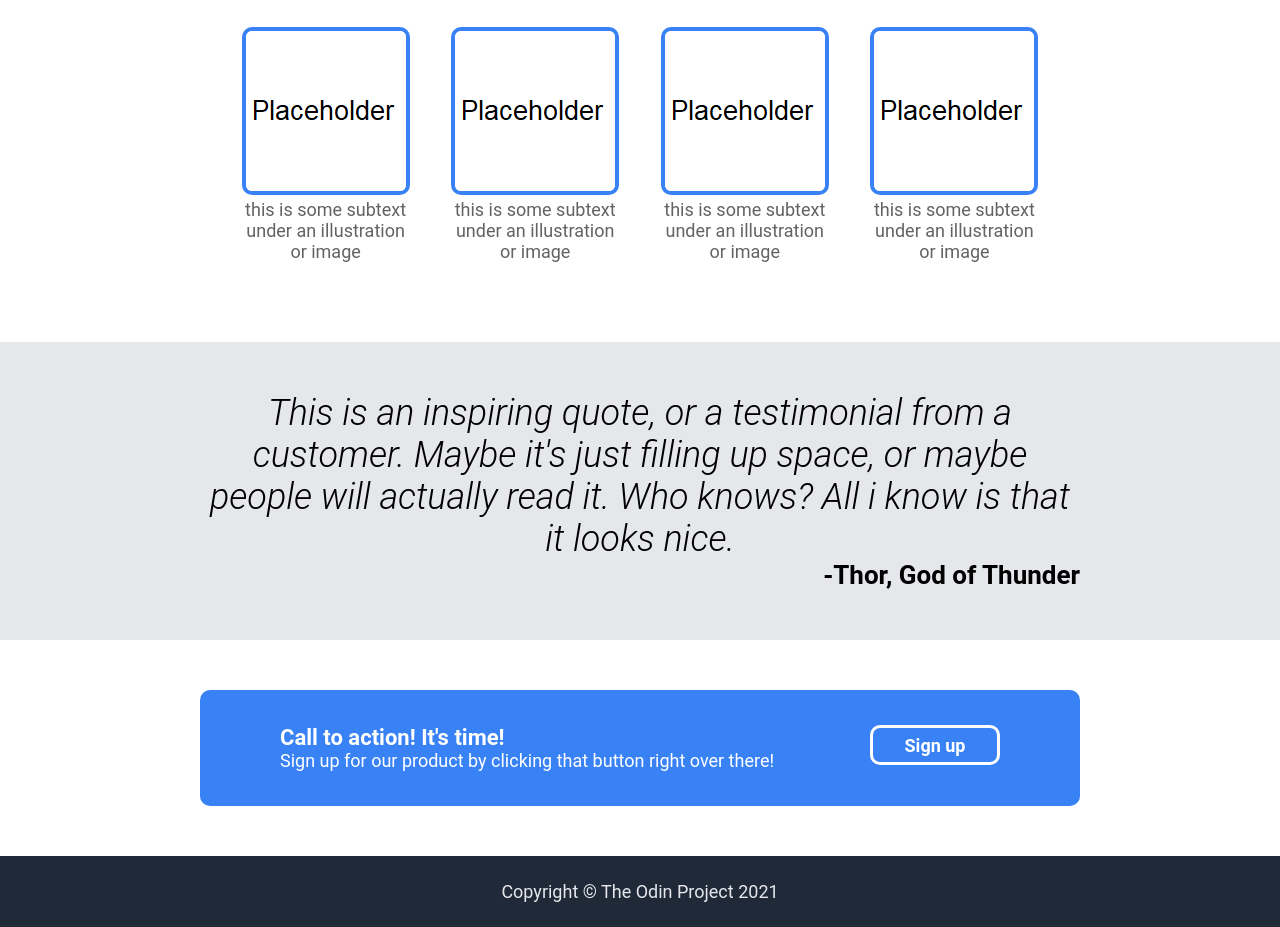
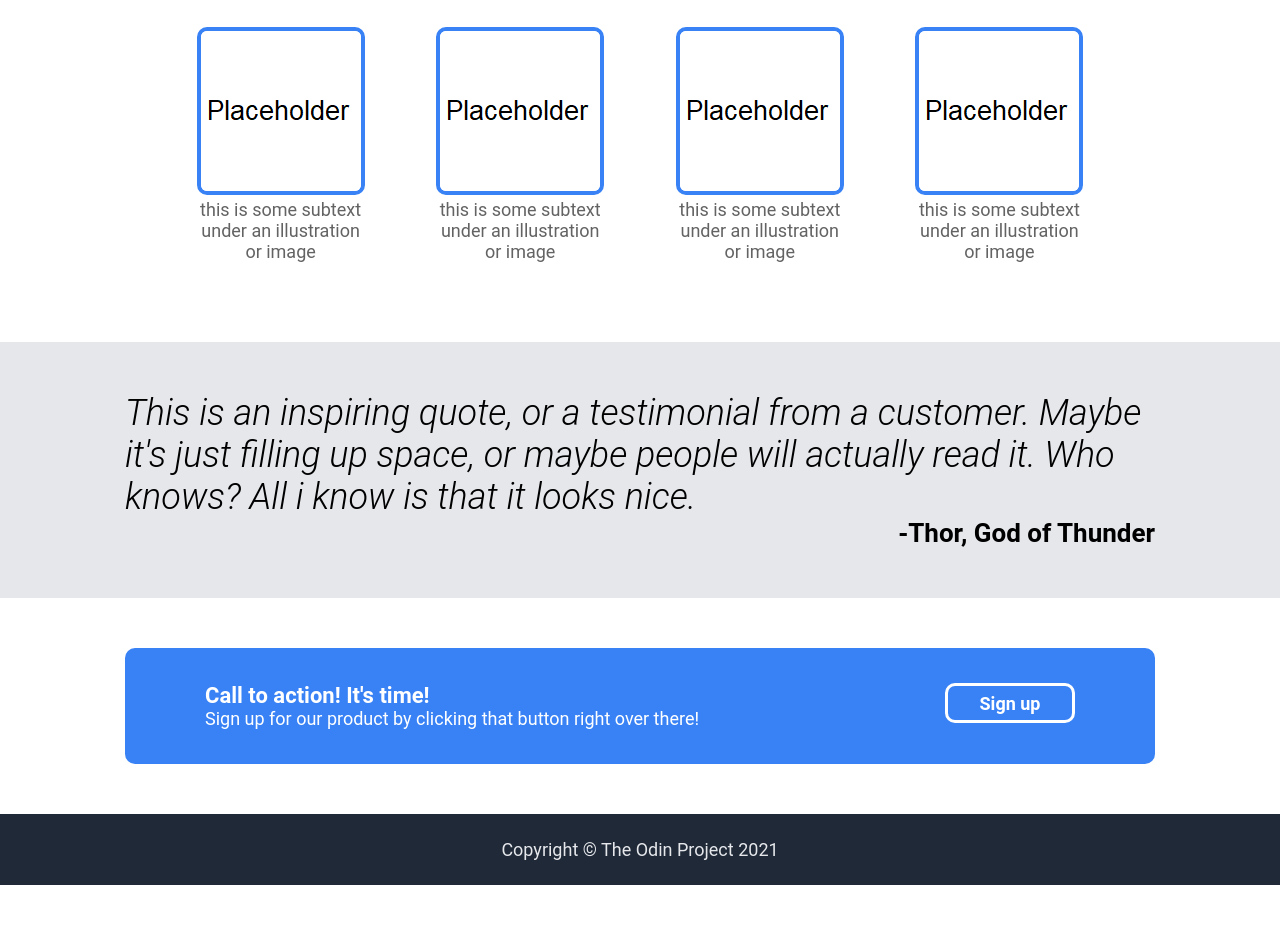
Before and after one commit to o-walkeron-o/landing-page, a plain HTML site: page index.html in a window 1280 px wide. Shown: the part 450-1377 px from the top of the page. After the commit the page ends 1335 px from the top, so only its background shows below. Drawn offline with Linux system fonts and the light colour scheme.

Commit message:
Set up width the content of website
Wrapp all the blocks into div.background* blocks
 - To make the background fill the all visual width
Set up width 1030px to the all content blocks and centered them

```diff
--- a/index.html
+++ b/index.html
@@ -7,6 +7,7 @@
     <link rel="stylesheet" href="./style.css">
 </head>
 <body>
+    <div class="background-header">
         <div class="header">
             <div class="logo">Header Logo</div>
             <ul class="links">
@@ -15,6 +16,8 @@
                 <li><a href="#">header link two</a></li>
             </ul>
         </div>
+    </div>
+    <div class="background-section-one">
         <div class="section-one">
             <div class="hero-block">
                 <h1 class="hero-title">This website is awesome</h1>
@@ -24,6 +27,7 @@
                 <button class="hero-button">Sign up</button>
             </div>
             <img src="./images/section-one.png" alt="this is a placeholder for an omage" class="section-one-img">
+        </div>
     </div>
     <div class="section-two">
         <h2 class="section-two-header">Some random information.</h2>
@@ -46,11 +50,13 @@
             </div>
         </div>
     </div>
+    <div class="background-section-three">
         <div class="section-three">
             <p class="section-three-text">This is an inspiring quote, or a testimonial from a customer. Maybe it's just
                 filling up space, or maybe people will actually read it. Who knows? All i know is that it looks nice.
             </p>
             <div class="section-three-author">-Thor, God of Thunder</div>
+        </div>
     </div>
     <div class="section-four">
         <div class="section-four-bar">
@@ -61,8 +67,10 @@
             <button class="section-four-button">Sign up</button>
         </div>
     </div>
+    <div class="background-footer">
         <div class="footer">
             <div class="footer-text">Copyright &copy; The Odin Project 2021</div>
         </div>
+    </div>
 </body>
 </html>
--- a/style.css
+++ b/style.css
@@ -8,11 +8,10 @@
 }
 
 .header {
-    background-color: #1F2937;
     display: flex;
     justify-content: space-between;
     align-items: center;
-    padding: 15px 200px;
+    padding: 15px 35px;
 }
 
 .header ul {
@@ -31,10 +30,9 @@
 }
 
 .section-one {
-    background-color: #1F2937;
     display: flex;
     gap: 20px;
-    padding: 20px 200px 60px 200px;
+    padding: 20px 35px 60px 35px;
     justify-content: space-between;
 }
 
@@ -60,7 +58,7 @@
 }
 
 .section-two {
-    padding: 0 200px;
+    padding: 0 35px;
     text-align: center;
 }
 
@@ -92,12 +90,11 @@
 }
 
 .section-three {
-    background-color: #E5E7EB;
-    padding: 50px 200px;
-    text-align: center;
+    padding: 50px 35px;
 }
 
 .section-three-text {
+    text-align: left;
     font-size: 36px;
     font-style: italic;
     font-weight: 300;
@@ -110,7 +107,7 @@
 }
 
 .section-four {
-    padding: 50px 200px;
+    padding: 50px 35px;
 }
 
 .section-four-bar {
@@ -144,9 +141,28 @@
 }
 
 .footer {
-    background-color: #1F2937;
-    padding: 25px 200px;
+    padding: 25px 35px;
     text-align: center;
     color: #E5E7EB;
     font-size: 18px;
 }
+
+.background-header,
+.background-section-one,
+.background-footer {
+    background-color: #1F2937;
+}
+
+.background-section-three {
+    background-color: #E5E7EB;
+}
+
+.header,
+.section-one,
+.section-two,
+.section-three,
+.section-four,
+.footer {
+    max-width: 1030px;
+    margin: 0 auto;
+}
```
Lines whose indentation alone changed are shown as unchanged.
